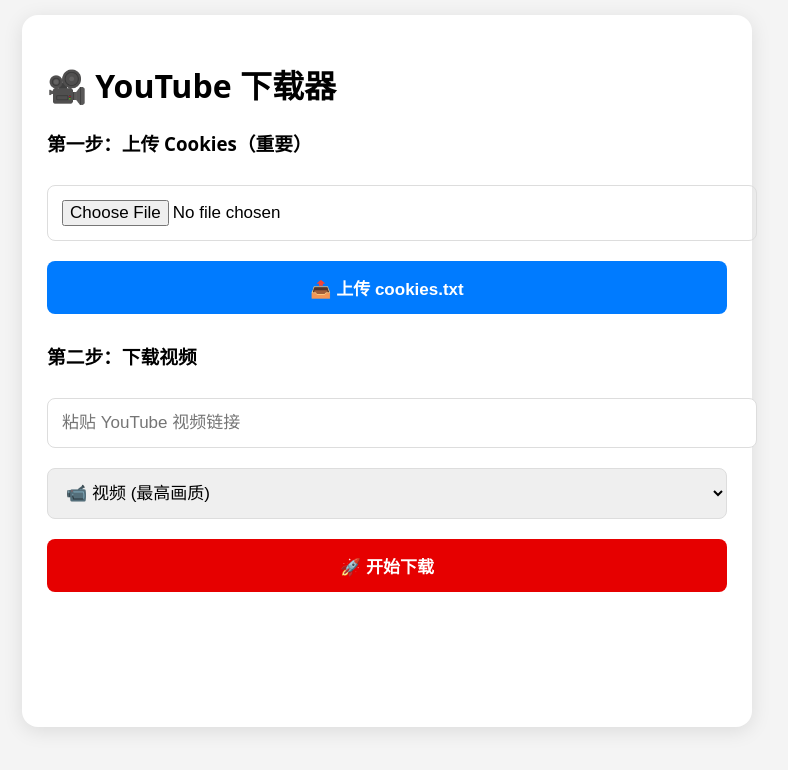
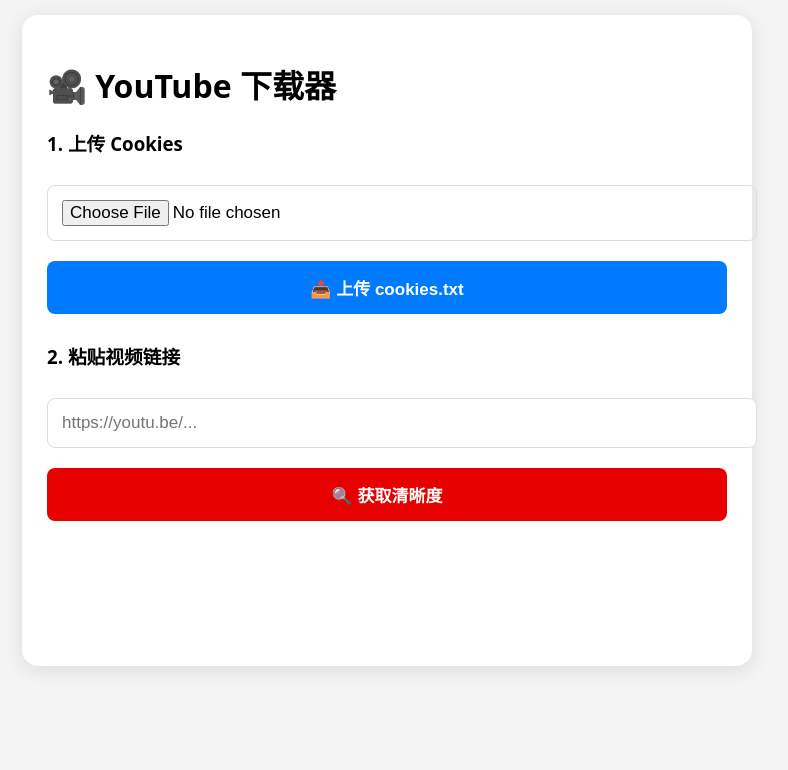
Before and after one commit to tao32159/youtube-downloader, a Flask app: page / in a window 1280 px wide. Shown: the top 770 px of the page, without its empty margins (253-1041 px from the left). Run offline with Flask 3, Linux system fonts and the light colour scheme; parts of the project's set-up code (start-up, migrations or seed data) failed here and were passed over.

Commit message:
Update index.html

```diff
--- a/templates/index.html
+++ b/templates/index.html
@@ -12,60 +12,77 @@
     button {background:#e60000; color:white; border:none; font-weight:bold;}
     button:active {background:#cc0000;}
     .cookies-btn {background:#007bff;}
-    #status {margin-top:20px; padding:15px; border-radius:8px; min-height:50px;}
+    #status {margin-top:20px; padding:15px; border-radius:8px; min-height:60px;}
+    .format-btn {background:#28a745; margin:5px 0;}
   </style>
 </head>
 <body>
   <div class="container">
     <h1>🎥 YouTube 下载器</h1>
 
-    <h3>第一步：上传 Cookies（重要）</h3>
+    <h3>1. 上传 Cookies</h3>
     <input type="file" id="cookiesFile" accept=".txt">
     <button class="cookies-btn" onclick="uploadCookies()">📤 上传 cookies.txt</button>
 
-    <h3>第二步：下载视频</h3>
-    <input type="text" id="url" placeholder="粘贴 YouTube 视频链接" />
-    <select id="format">
-      <option value="video">📹 视频 (最高画质)</option>
-      <option value="audio">🎵 音频 (MP3)</option>
-    </select>
-    <button onclick="startDownload()">🚀 开始下载</button>
+    <h3>2. 粘贴视频链接</h3>
+    <input type="text" id="url" placeholder="https://youtu.be/..." />
+    <button onclick="getFormats()">🔍 获取清晰度</button>
+
+    <div id="formats" style="margin-top:15px;"></div>
 
     <div id="status"></div>
   </div>
 
   <script>
     async function uploadCookies() {
-      const fileInput = document.getElementById('cookiesFile');
-      if (!fileInput.files[0]) return alert("请先选择 cookies.txt 文件");
-
+      const file = document.getElementById('cookiesFile').files[0];
+      if (!file) return alert("请选择 cookies.txt 文件");
       const form = new FormData();
-      form.append('cookies', fileInput.files[0]);
-
-      const res = await fetch('/upload_cookies', {method: 'POST', body: form});
+      form.append('cookies', file);
+      const res = await fetch('/upload_cookies', {method:'POST', body:form});
       const data = await res.json();
-
-      if (data.success) {
-        alert(data.message);
-      } else {
-        alert(data.error);
-      }
+      alert(data.message || data.error);
     }
 
-    async function startDownload() {
+    async function getFormats() {
       const url = document.getElementById('url').value.trim();
-      const fmt = document.getElementById('format').value;
-      const statusDiv = document.getElementById('status');
+      const status = document.getElementById('status');
+      if (!url) return alert("请输入链接");
 
-      if (!url) return alert("请输入 YouTube 链接！");
-
-      statusDiv.innerHTML = "🔍 正在解析视频...";
+      status.innerHTML = "正在解析视频格式...";
+      document.getElementById('formats').innerHTML = "";
 
       const form = new FormData();
       form.append('url', url);
-      form.append('format', fmt);
 
-      const res = await fetch('/download', {method: 'POST', body: form});
+      const res = await fetch('/info', {method:'POST', body:form});
+      const data = await res.json();
+
+      if (!data.success) {
+        status.innerHTML = `❌ ${data.error}`;
+        return;
+      }
+
+      let html = `<h3>${data.title}</h3><p>选择清晰度下载：</p>`;
+      data.formats.forEach(f => {
+        html += `
+          <button class="format-btn" onclick="startDownload('${url}', '${f.itag}')">
+            ${f.quality} (${f.ext})
+          </button>`;
+      });
+      document.getElementById('formats').innerHTML = html;
+      status.innerHTML = "";
+    }
+
+    async function startDownload(url, format_id) {
+      const status = document.getElementById('status');
+      status.innerHTML = "🚀 开始下载...";
+
+      const form = new FormData();
+      form.append('url', url);
+      form.append('format_id', format_id);
+
+      const res = await fetch('/download', {method:'POST', body:form});
       const {task_id} = await res.json();
 
       const interval = setInterval(async () => {
@@ -74,14 +91,14 @@
 
         if (p.status === "finished") {
           clearInterval(interval);
-          statusDiv.innerHTML = `✅ 下载完成！<br><a href="/getfile/${task_id}" style="color:blue;">⬇️ 点击这里下载文件</a>`;
+          status.innerHTML = `✅ 下载完成！<br><a href="/getfile/${task_id}" style="color:blue;font-size:18px;">⬇️ 点击下载文件</a>`;
         } else if (p.status === "downloading") {
-          statusDiv.textContent = `⏳ 下载中... ${p.percent || 0}%`;
+          status.textContent = `⏳ 下载中... ${p.percent || 0}%`;
         } else if (p.status === "error") {
           clearInterval(interval);
-          statusDiv.innerHTML = `❌ 下载失败: ${p.error}`;
+          status.innerHTML = `❌ ${p.error}`;
         }
-      }, 1500);
+      }, 1200);
     }
   </script>
 </body>
```
